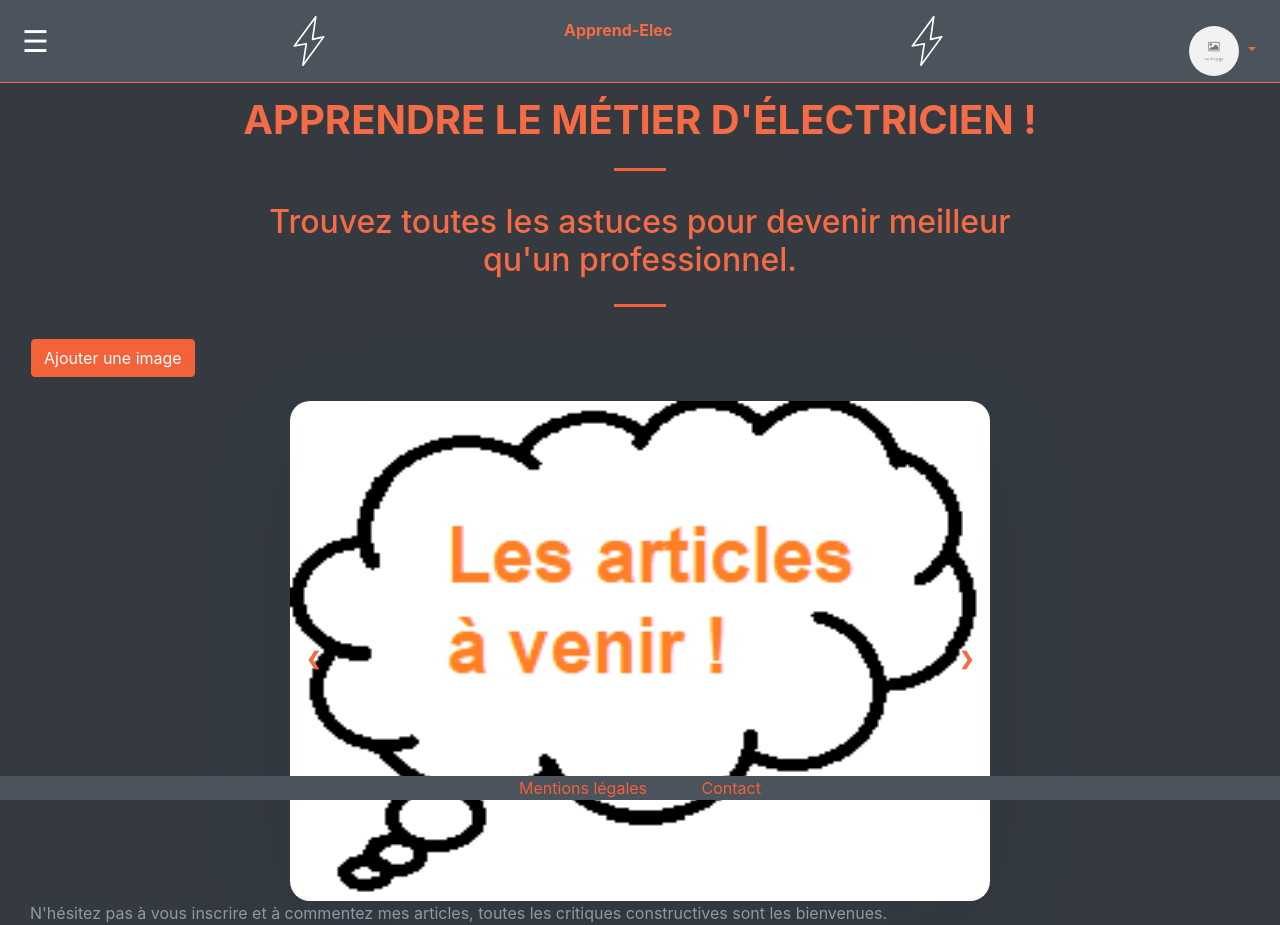
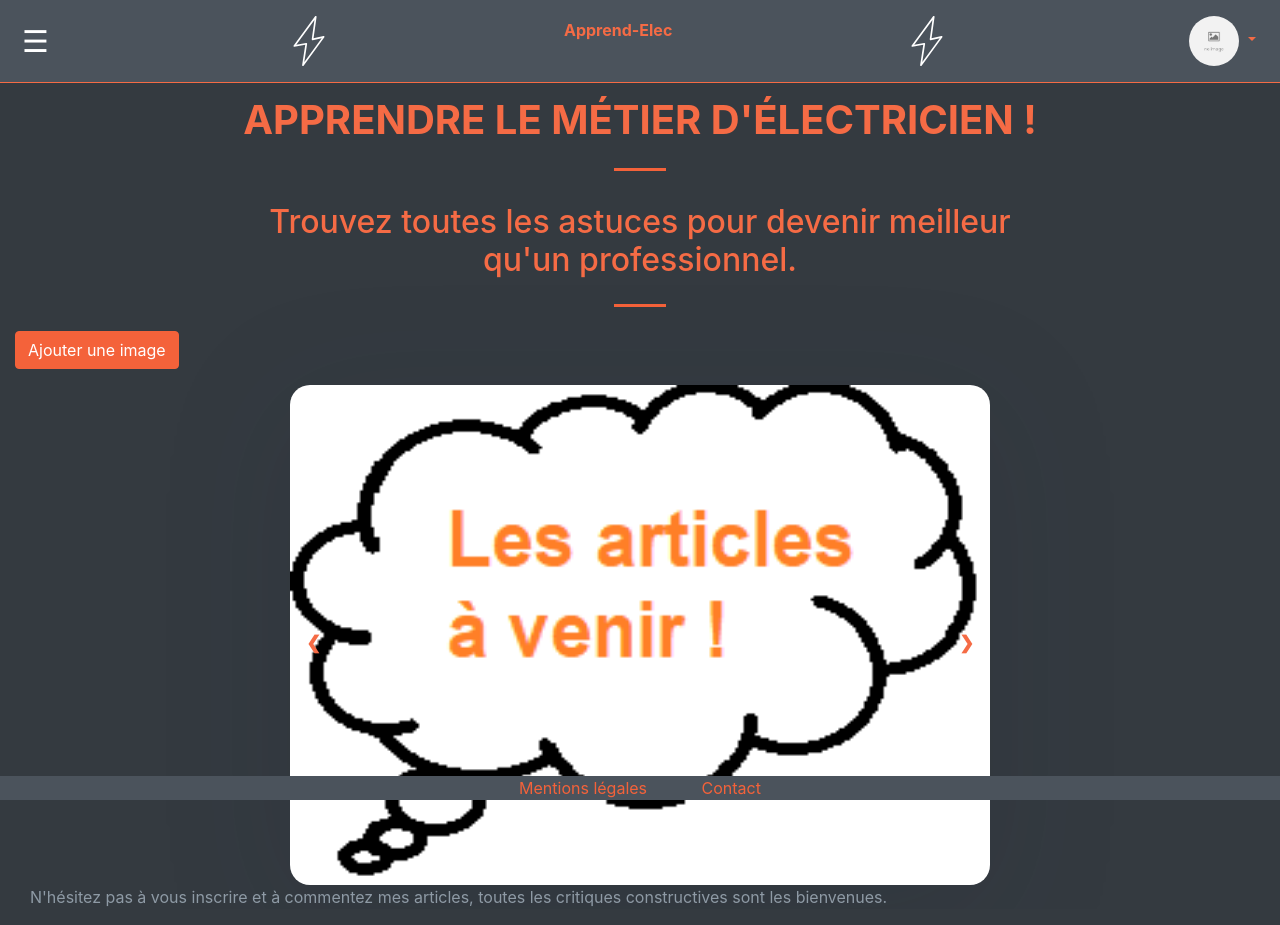
Before and after one commit to Frantz680/Site-elec, a Django app: page / in a window 1280 px wide. Run offline with Django 3.2, Linux system fonts and the light colour scheme; a user stored in the database is signed in; data that the repository does not hold is empty; some libraries are stand-ins or nearby versions.

Commit message:
Ajout image crraousel + modif open/close navbar

```diff
--- a/home/templates/home/index.html
+++ b/home/templates/home/index.html
@@ -24,9 +24,9 @@
   </div>
   {% if user.is_superuser %}
 
-    <a href="{% url 'add_picture_carrousel' %}" class="nav-link js-scroll-trigger">
-        <button type="button" class="btn btn-primary">Ajouter une image</button>
-    </a>
+    <button type="button" class="btn btn-primary">Ajouter une image
+    <a href="{% url 'add_picture_carrousel' %}" role="button"></a>
+    </button>
 
   {% endif %}
   <div id="carrousel">
--- a/static/css/styles_navbar.css
+++ b/static/css/styles_navbar.css
@@ -65,8 +65,8 @@
     padding: 0px;
 }
 
-.show {
-    display:block;
+.block-nav{
+    display: block;
 }
 
 .button-menu-nav{
@@ -83,8 +83,6 @@
 .icon-avatar-nav{
     width: 50px;
     border-radius: 90px;
-    margin-top: 10px;
-    margin-bottom: 10px;
 }
 
 .title_sidebar{
--- a/templates/template_base.html
+++ b/templates/template_base.html
@@ -21,6 +21,7 @@
   <link rel="stylesheet" type="text/css" href="{% static 'css/styles_lumiere.css' %}">
   <link rel="stylesheet" type="text/css" href="{% static 'css/styles_footer.css' %}">
   <link rel="stylesheet" type="text/css" href="{% static 'css/styles_prises.css' %}">
+  <link rel="stylesheet" type="text/css" href="{% static 'css/styles_detail.css' %}">
   <link rel="stylesheet" type="text/css" href="{% static 'css/styles.css' %}">
 
   <!-- Favicon-->
@@ -59,6 +60,7 @@
   <script src="{% static 'js/script.js' %}"></script>
 
   <script>
+
     function w3_open() {
     document.getElementById("mySidebar").style.display = "block";
     document.getElementById("myOverlay").style.display = "block";
@@ -70,7 +72,7 @@
   }
 
   function navbar_menu_open() {
-    document.getElementById("navbar_open").classList.toggle("show");
+    document.getElementById("navbar_open").classList.toggle("block-nav");
   }
 
   </script>
```
